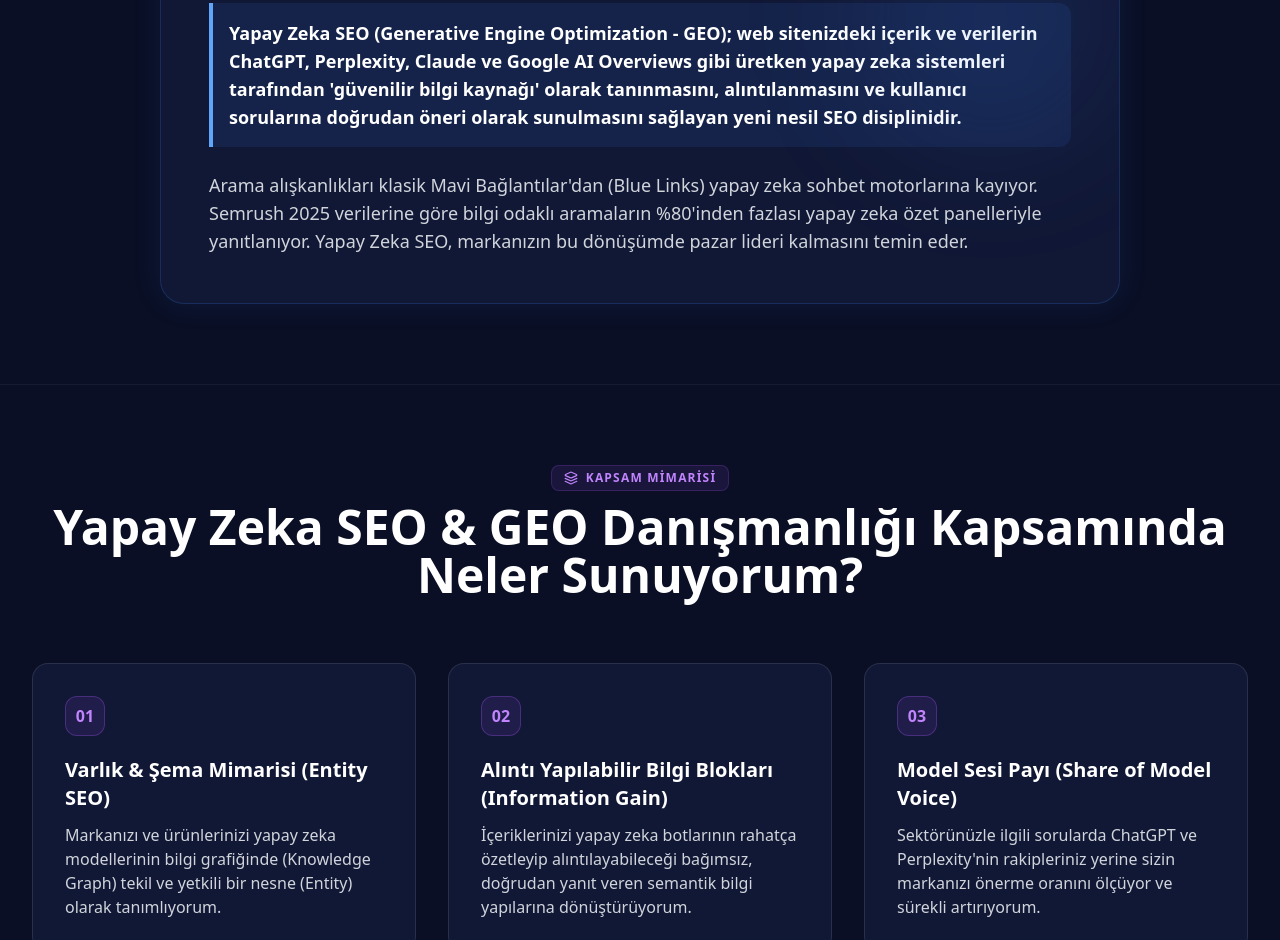
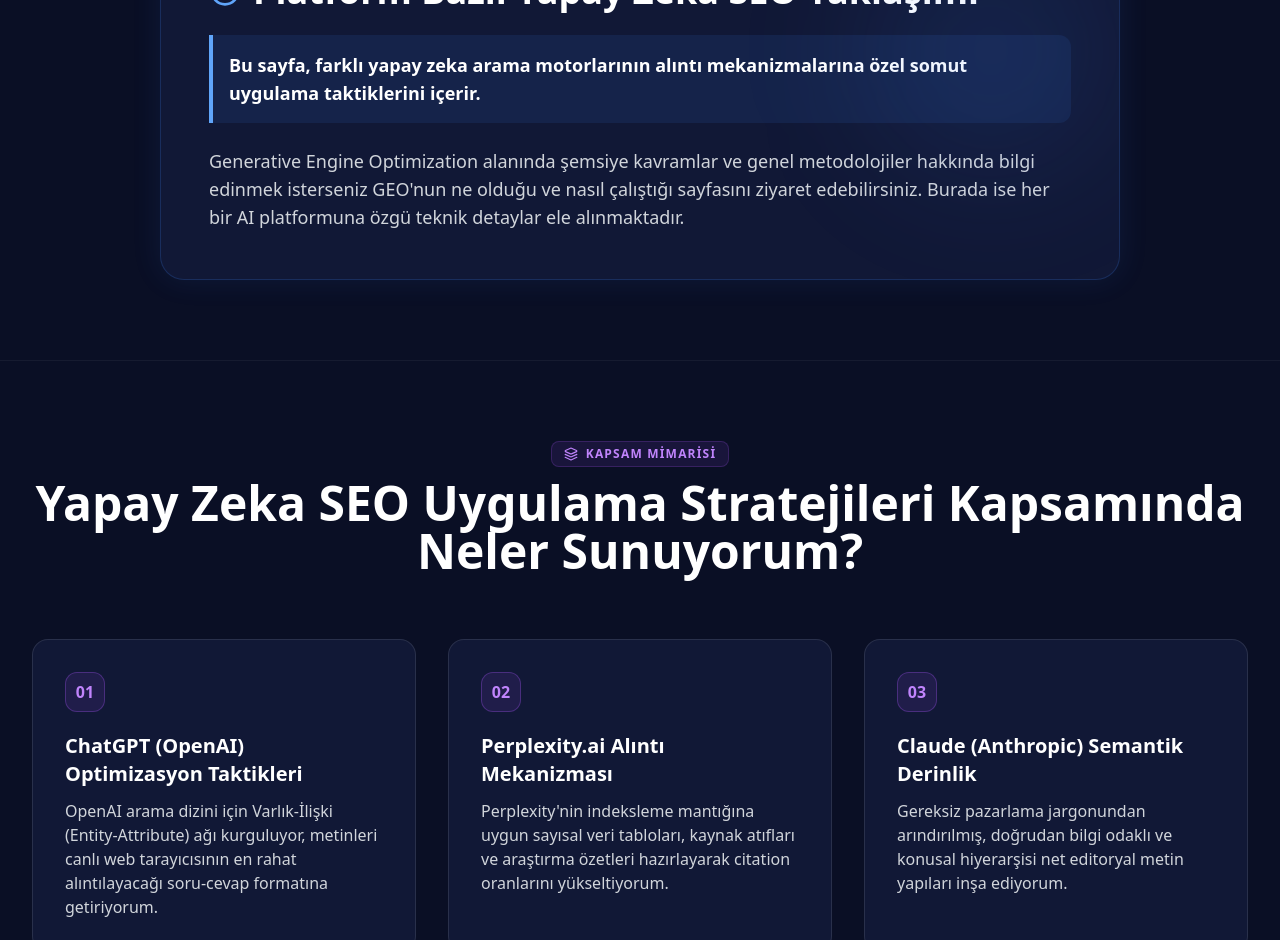
Before and after one commit to exburn35/ekimdemirci, a Next.js app: page /seo-hizmetleri/yapay-zeka-seo in a window 1280 px wide. Shown: the part 1860-2800 px from the top of the page. Built offline with nearby package versions, Linux system fonts and the light colour scheme.

Commit message:
refactor: establish GEO hub and yapay-zeka-seo tactical sub-page restructuring to fix query-specific duplicate risk

```diff
--- a/app/(main)/seo-hizmetleri/yapay-zeka-seo/page.tsx
+++ b/app/(main)/seo-hizmetleri/yapay-zeka-seo/page.tsx
@@ -5,112 +5,90 @@
 import AILogosSection from "@/components/AILogosSection";
 
 export const metadata: Metadata = {
-  title: "Yapay Zeka SEO & GEO Danışmanlığı | Ekim Demirci",
-  description: "ChatGPT, Perplexity ve Google AI Overviews gibi yapay zeka arama sistemlerinde markanızın kaynak gösterilmesini ve önerilmesini sağlayan Yapay Zeka SEO çözümleri.",
+  title: "Yapay Zeka SEO Uygulama Stratejileri | Ekim Demirci",
+  description: "ChatGPT, Perplexity, Claude ve Google AI Overviews için platform bazlı teknik optimizasyonlar, alıntı mekanizmaları ve uygulama stratejileri.",
   alternates: {
     canonical: "/seo-hizmetleri/yapay-zeka-seo",
   },
   openGraph: {
-    title: "Yapay Zeka SEO & GEO Danışmanlığı | Ekim Demirci",
-    description: "Yapay zeka yanıt sistemlerinde üst sıralarda ve doğrudan cevaplarda yer alma stratejileri.",
+    title: "Yapay Zeka SEO Uygulama Stratejileri | Ekim Demirci",
+    description: "Yapay zeka arama motorları için platforma özel somut optimizasyon rehberi.",
   },
 };
 
 export default function AISEO() {
   const faqItems = [
     {
-      question: "Yapay Zeka SEO (GEO) Nedir ve Klasik SEO'dan farkı nedir?",
-      answer: "Yapay Zeka SEO (Generative Engine Optimization), içeriği arama sonuçlarında link olarak sıralamaktan ziyade ChatGPT, Perplexity ve Google AI Overviews gibi üretken yapay zeka modellerinin doğrudan yanıtında kaynak olarak seçilmesini ve önerilmesini sağlayan semantik optimizasyon disiplinidir."
+      question: "ChatGPT arama yanıtlarında markam nasıl önerilen kaynak olarak yer alır?",
+      answer: "ChatGPT Search, internet üzerindeki yüksek otoriteye sahip canlı web dizinlerini tarar. İçeriklerin net Özne-Yüklem-Nesne ilişkisiyle kurgulanması, alıntılanabilir veri tabloları içermesi ve Wikidata gibi dijital varlık grafiklerine bağlı olması markanızı doğrudan önerilen kaynak konumuna getirir."
     },
     {
-      question: "Yapay zeka arama motorlarında markam nasıl önerilen kaynak haline gelir?",
-      answer: "Yapay zeka modelleri metinleri kelime kelime değil, Vektör/Embedding ve Varlık-İlişki (Entity-Attribute-Value) düğümleri üzerinden okur. Metindeki ilişkilerin net kurgulanması, alıntı yapılabilir bağımsız bilgi blokları ve otoriter kaynak atıfları sayesinde markanız önerilen seçenek konumuna gelir."
+      question: "Perplexity alıntılarında üst sıralara çıkmak için hangi kaynak türleri tercih edilir?",
+      answer: "Perplexity akademik makaleler, sayısal karşılaştırma tabloları ve açıkça kaynağı belirtilmiş araştırma verilerini önceliklendirir. Metin içi rakamsal doğrulamalar ve bağımsız bilgi paragrafları alıntılanma şansını artırır."
     },
     {
-      question: "Yapay Zeka Aramalarında Sıralama ve Trafik Nasıl Ölçülür?",
-      answer: "Geleneksel Search Console tıklamalarına ek olarak Share of Model Voice (SoMV), ChatGPT Search referans yönlendirmeleri (referral traffic) ve Perplexity citation oranları gibi yapay zeka özelinde metriklerle görünürlük ölçülür."
+      question: "Google AI Overviews özet kartlarına girmek için snippet optimizasyonu nasıl yapılır?",
+      answer: "Google AI Overviews, klasik Featured Snippet mantığıyla çalışır. H2 ve H3 başlıklarının hemen altına yerleştirilen 40-50 kelimelik net yanıt paragrafları, JSON-LD şemaları ve HTML liste ögeleri özet kartlarına girişi kolaylaştırır."
     },
     {
-      question: "Sitemdeki içerikleri Yapay Zeka SEO'ya uyumlu hale getirmek ne kadar sürer?",
-      answer: "Mevcut içeriklerin semantik üçlülerle zenrichleştirilmesi, alıntı yapılabilir bloklara dönüştürülmesi ve JSON-LD şemalarıyla desteklenmesi 4-6 hafta içinde yapay zeka motorlarının bilgi havuzuna yansır."
+      question: "Claude ve büyük dil modelleri için semantik veri yapısı nasıl kurgulanır?",
+      answer: "Claude gibi derin semantik modeller, pazarlama jargonu içermeyen ve konusal hiyerarşisi net metinleri tercih eder. E-E-A-T (Deneyim, Uzmanlık, Otorite, Güvenilirlik) sinyalleri taşıyan editoryal yapılar modelin güven skorunu yükseltir."
     }
   ];
 
   return (
     <ServicePageLayout
-      title="Yapay Zeka SEO & GEO Danışmanlığı"
-      subtitle="Üretken Yapay Zeka & Arama Optimizasyonu"
-      description="Markanızı ve ürünlerinizi ChatGPT, Perplexity, Claude ve Google AI Overviews gibi üretken yapay zeka motorlarının doğrudan yanıtlarına entegre eden geleceğin arama optimizasyonu."
+      title="Yapay Zeka SEO Uygulama Stratejileri"
+      subtitle="Platform Bazlı Optimizasyon Taktikleri"
+      description="ChatGPT, Perplexity, Claude ve Google AI Overviews motorlarının çalışma mekanizmalarına göre kurgulanan somut teknik ve taktiksel optimizasyon adımları."
       icon="Brain"
       gradient="from-blue-500 via-cyan-500 to-emerald-500"
       definition={{
-        question: "Yapay Zeka SEO (GEO) Nedir?",
-        answer: "Yapay Zeka SEO (Generative Engine Optimization - GEO); web sitenizdeki içerik ve verilerin ChatGPT, Perplexity, Claude ve Google AI Overviews gibi üretken yapay zeka sistemleri tarafından 'güvenilir bilgi kaynağı' olarak tanınmasını, alıntılanmasını ve kullanıcı sorularına doğrudan öneri olarak sunulmasını sağlayan yeni nesil SEO disiplinidir.",
-        paragraph: "Arama alışkanlıkları klasik Mavi Bağlantılar'dan (Blue Links) yapay zeka sohbet motorlarına kayıyor. Semrush 2025 verilerine göre bilgi odaklı aramaların %80'inden fazlası yapay zeka özet panelleriyle yanıtlanıyor. Yapay Zeka SEO, markanızın bu dönüşümde pazar lideri kalmasını temin eder."
+        question: "Platform Bazlı Yapay Zeka SEO Yaklaşımı",
+        answer: "Bu sayfa, farklı yapay zeka arama motorlarının alıntı mekanizmalarına özel somut uygulama taktiklerini içerir.",
+        paragraph: "Generative Engine Optimization alanında şemsiye kavramlar ve genel metodolojiler hakkında bilgi edinmek isterseniz GEO'nun ne olduğu ve nasıl çalıştığı sayfasını ziyaret edebilirsiniz. Burada ise her bir AI platformuna özgü teknik detaylar ele alınmaktadır."
       }}
       scope={[
         {
-          title: "Varlık & Şema Mimarisi (Entity SEO)",
-          description: "Markanızı ve ürünlerinizi yapay zeka modellerinin bilgi grafiğinde (Knowledge Graph) tekil ve yetkili bir nesne (Entity) olarak tanımlıyorum."
+          title: "ChatGPT (OpenAI) Optimizasyon Taktikleri",
+          description: "OpenAI arama dizini için Varlık-İlişki (Entity-Attribute) ağı kurguluyor, metinleri canlı web tarayıcısının en rahat alıntılayacağı soru-cevap formatına getiriyorum."
         },
         {
-          title: "Alıntı Yapılabilir Bilgi Blokları (Information Gain)",
-          description: "İçeriklerinizi yapay zeka botlarının rahatça özetleyip alıntılayabileceği bağımsız, doğrudan yanıt veren semantik bilgi yapılarına dönüştürüyorum."
+          title: "Perplexity.ai Alıntı Mekanizması",
+          description: "Perplexity'nin indeksleme mantığına uygun sayısal veri tabloları, kaynak atıfları ve araştırma özetleri hazırlayarak citation oranlarını yükseltiyorum."
         },
         {
-          title: "Model Sesi Payı (Share of Model Voice)",
-          description: "Sektörünüzle ilgili sorularda ChatGPT ve Perplexity'nin rakipleriniz yerine sizin markanızı önerme oranını ölçüyor ve sürekli artırıyorum."
+          title: "Claude (Anthropic) Semantik Derinlik",
+          description: "Gereksiz pazarlama jargonundan arındırılmış, doğrudan bilgi odaklı ve konusal hiyerarşisi net editoryal metin yapıları inşa ediyorum."
         },
         {
-          title: "İki Yönlü SEO & GEO Entegrasyonu",
-          description: "Klasik Google organik sıralamaları ile yapay zeka yanıt alıntılarını senkronize ederek hem SERP'te hem AI yanıtlarında görünürlük sağlıyorum."
-        }
-      ]}
-      process={[
-        {
-          step: "1",
-          title: "AI Varlık & Model Analizi",
-          description: "Markanızın ChatGPT, Perplexity ve Google AI Overviews üzerindeki mevcut alıntılanma durumunu ve rakiplerin SoMV oranlarını tespit ediyorum."
-        },
-        {
-          step: "2",
-          title: "Semantik Üçlü Kodlaması",
-          description: "İçeriklerde Özne-Eylem-Nesne ilişkilerini kuruyor, metinleri yapay zeka vektör alanına (Vector Embedding) tam uyumlu hale getiriyorum."
-        },
-        {
-          step: "3",
-          title: "JSON-LD & Varlık Şemaları",
-          description: "Organization, Product ve MedicalWebPage gibi gelişmiş şemalarla yapay zeka tarayıcılarına doğrudan yapılandırılmış veri sunuyorum."
-        },
-        {
-          step: "4",
-          title: "Yapay Zeka Trafik Ölçümleme",
-          description: "Yapay zeka motorlarından gelen yönlendirme trafiğini ve marka anılma oranlarını özel analitik panelleri üzerinden raporluyorum."
+          title: "Google AI Overviews Snippet Optimizasyonu",
+          description: "Google'ın arama özet panellerine girmek için H2/H3 altı doğrudan yanıt paragrafları ve hiyerarşik JSON-LD şemaları kodluyorum."
         }
       ]}
       targetAudience={[
         {
           audience: "Yenilikçi E-Ticaret Markaları",
-          benefit: "Ürünlerinin ChatGPT Search ve Perplexity yanıtlarında doğrudan satın alma önerisi olarak sunulması."
+          benefit: "Ürünlerin ChatGPT Search ve Perplexity sorgularında doğrudan satın alma önerisi olarak listelenmesi."
         },
         {
-          audience: "SaaS & Teknoloji Şirketleri",
-          benefit: "Yapay zeka arama motorlarında yazılım çözümlerinin en iyi alternatif olarak tavsiye edilmesi."
+          audience: "SaaS ve Teknoloji Şirketleri",
+          benefit: "Yazılım çözümlerinizin yapay zeka arama motorlarında kategorinin en iyi alternatifi olarak tavsiye edilmesi."
         },
         {
-          audience: "Sağlık & Medikal Kuruluşlar",
-          benefit: "Tedavi ve kliniğinizin yapay zeka sağlık yanıtlarında güvenilir referans gösterilmesi."
+          audience: "Sağlık ve Medikal Kuruluşlar",
+          benefit: "Tedavi ve uzmanlık alanlarınızın yapay zeka sağlık özetlerinde doğrulanmış kaynak gösterilmesi."
         },
         {
           audience: "Kurumsal Danışmanlık Firmaları",
-          benefit: "Sektörel analiz ve raporlarınızın yapay zeka tarafından doğrudan alıntılanarak marka otoritesinin pekiştirilmesi."
+          benefit: "Sektörel rapor ve çözümlerinizin yapay zeka yanıtlarında alıntılanarak kurumsal otoritenin pekişmesi."
         }
       ]}
       evidence={[
         {
           projectCode: "PROJE Z-1",
-          metric: "%65 AI Alıntı Artışı",
-          detail: "Yapay Zeka SEO optimizasyonu yapılan SaaS projesinde Perplexity ve ChatGPT alıntılanma oranındaki artış.",
+          metric: "+%65 AI Alıntı Artışı",
+          detail: "Platform bazlı yapay zeka optimizasyonu yapılan SaaS projesinde Perplexity ve ChatGPT alıntılanma oranındaki artış.",
           source: "Kaynak: Ekim Demirci Vaka Çalışmaları 2025"
         },
         {
@@ -130,6 +108,60 @@
       blogCategory="yapay-zeka-seo"
       afterHeroNode={<GoogleAIOverviewSection />}
     >
+      {/* Platform Comparison Table Section */}
+      <section className="py-16 bg-[#0a0f25] border-t border-white/5">
+        <div className="max-w-6xl mx-auto px-4 sm:px-6 lg:px-8">
+          <div className="text-center mb-12">
+            <h2 className="text-3xl md:text-4xl font-bold text-white mb-4">
+              Yapay Zeka Motorları Karşılaştırmalı Optimizasyon Matrisi
+            </h2>
+            <p className="text-gray-400 text-base md:text-lg max-w-2xl mx-auto">
+              Her bir platformun içerik tercihi, öne çıkan alıntı sinyali ve teknik gereksinimleri farklılık gösterir.
+            </p>
+          </div>
+
+          <div className="overflow-x-auto rounded-2xl border border-white/10 shadow-2xl">
+            <table className="w-full text-left border-collapse">
+              <thead>
+                <tr className="bg-[#111836] border-b border-white/10 text-white font-bold text-sm md:text-base">
+                  <th className="p-4 md:p-5">Platform</th>
+                  <th className="p-4 md:p-5">Tercih Edilen İçerik Formatı</th>
+                  <th className="p-4 md:p-5">Öne Çıkan Alıntı Sinyali</th>
+                  <th className="p-4 md:p-5">Teknik Gereksinim</th>
+                </tr>
+              </thead>
+              <tbody className="divide-y divide-white/5 text-gray-300 text-sm md:text-base bg-[#0d1433]/60">
+                <tr className="hover:bg-white/5 transition-colors">
+                  <td className="p-4 md:p-5 font-bold text-cyan-400">ChatGPT (OpenAI)</td>
+                  <td className="p-4 md:p-5">Soru-Cevap blokları, Özne-Yüklem ilişkisi barındıran net metinler</td>
+                  <td className="p-4 md:p-5">Co-citation (Marka Birlikteliği) ve Wikidata varlık bağlantısı</td>
+                  <td className="p-4 md:p-5">Hızlı sunucu yanıt süresi, temiz HTML ve JSON-LD şemaları</td>
+                </tr>
+                <tr className="hover:bg-white/5 transition-colors">
+                  <td className="p-4 md:p-5 font-bold text-purple-400">Perplexity.ai</td>
+                  <td className="p-4 md:p-5">Sayısal veri tabloları, araştırma özetleri ve karşılaştırmalar</td>
+                  <td className="p-4 md:p-5">Açık kaynak atıfları ve metin içi rakamsal doğrulamalar</td>
+                  <td className="p-4 md:p-5">İndeksleme engelinin bulunmaması, taranabilir açık URL yapısı</td>
+                </tr>
+                <tr className="hover:bg-white/5 transition-colors">
+                  <td className="p-4 md:p-5 font-bold text-emerald-400">Claude (Anthropic)</td>
+                  <td className="p-4 md:p-5">Derin semantik bağlamlı, gereksiz dolgu laflardan arındırılmış editoryal içerikler</td>
+                  <td className="p-4 md:p-5">E-E-A-T (Uzmanlık ve Otorite) sinyalleri ve konusal bütünlük</td>
+                  <td className="p-4 md:p-5">Mantıksal H1-H6 hiyerarşisi ve anlamsal paragraf kırılımları</td>
+                </tr>
+                <tr className="hover:bg-white/5 transition-colors">
+                  <td className="p-4 md:p-5 font-bold text-amber-400">Google AI Overviews</td>
+                  <td className="p-4 md:p-5">40-50 kelimelik doğrudan yanıt paragrafları ve HTML listeleri</td>
+                  <td className="p-4 md:p-5">Geleneksel SERP ilk sayfa sıralaması ve Featured Snippet uyumu</td>
+                  <td className="p-4 md:p-5">Search Console doğrulaması ve gelişmiş Schema.org etiketleri</td>
+                </tr>
+              </tbody>
+            </table>
+          </div>
+        </div>
+      </section>
+
+      {/* Visual Component */}
       <section className="py-12 bg-[#0a0f25]">
         <div className="max-w-4xl mx-auto px-4 sm:px-6 lg:px-8">
           <div className="relative rounded-2xl overflow-hidden glass-strong shadow-[0_0_50px_rgba(139,92,246,0.1)] border border-purple-500/20 group transition-all duration-300">
```
Also changed, not shown: app/(main)/geo-danismanligi/page.tsx (+33 -20 lines).
